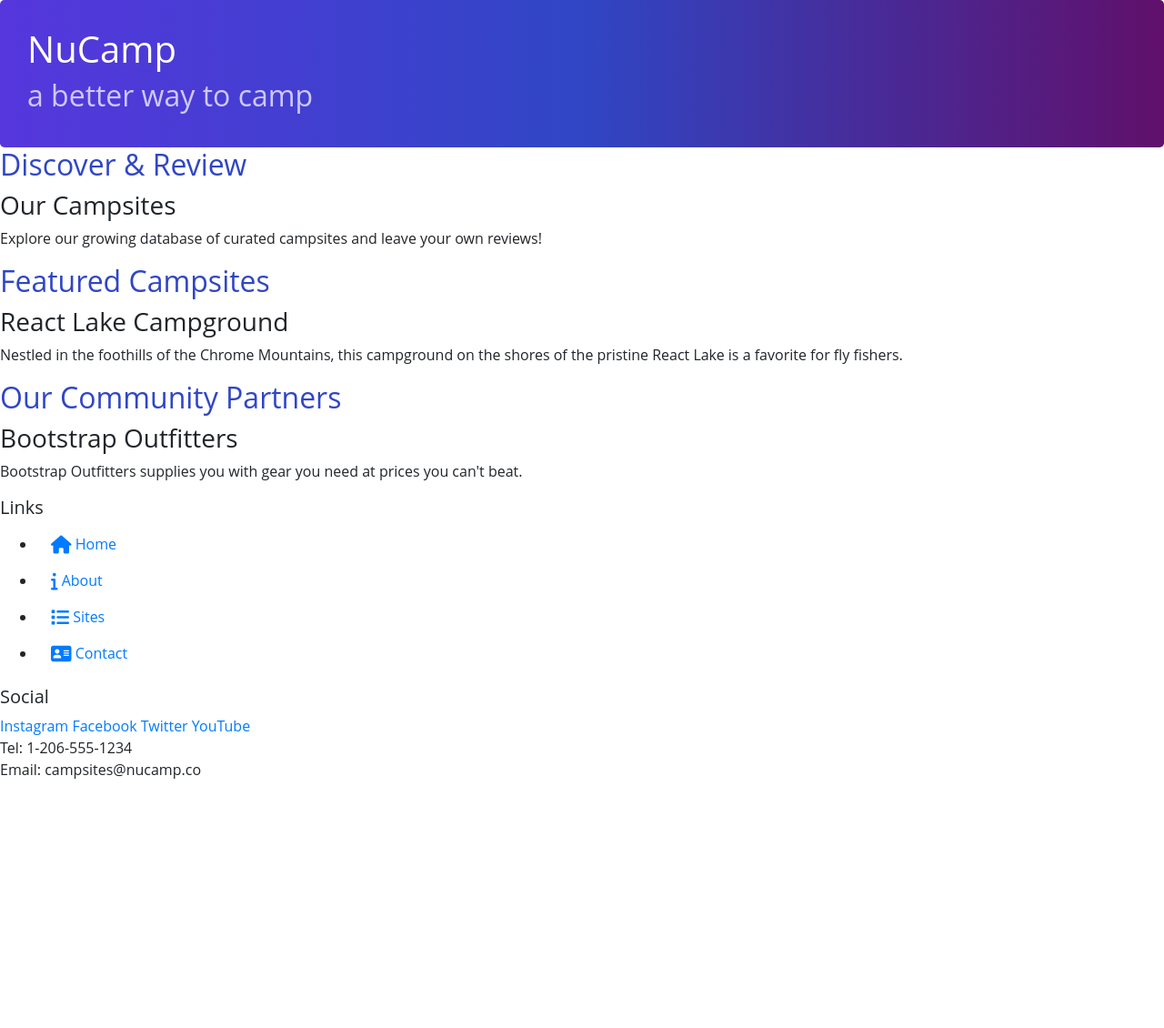
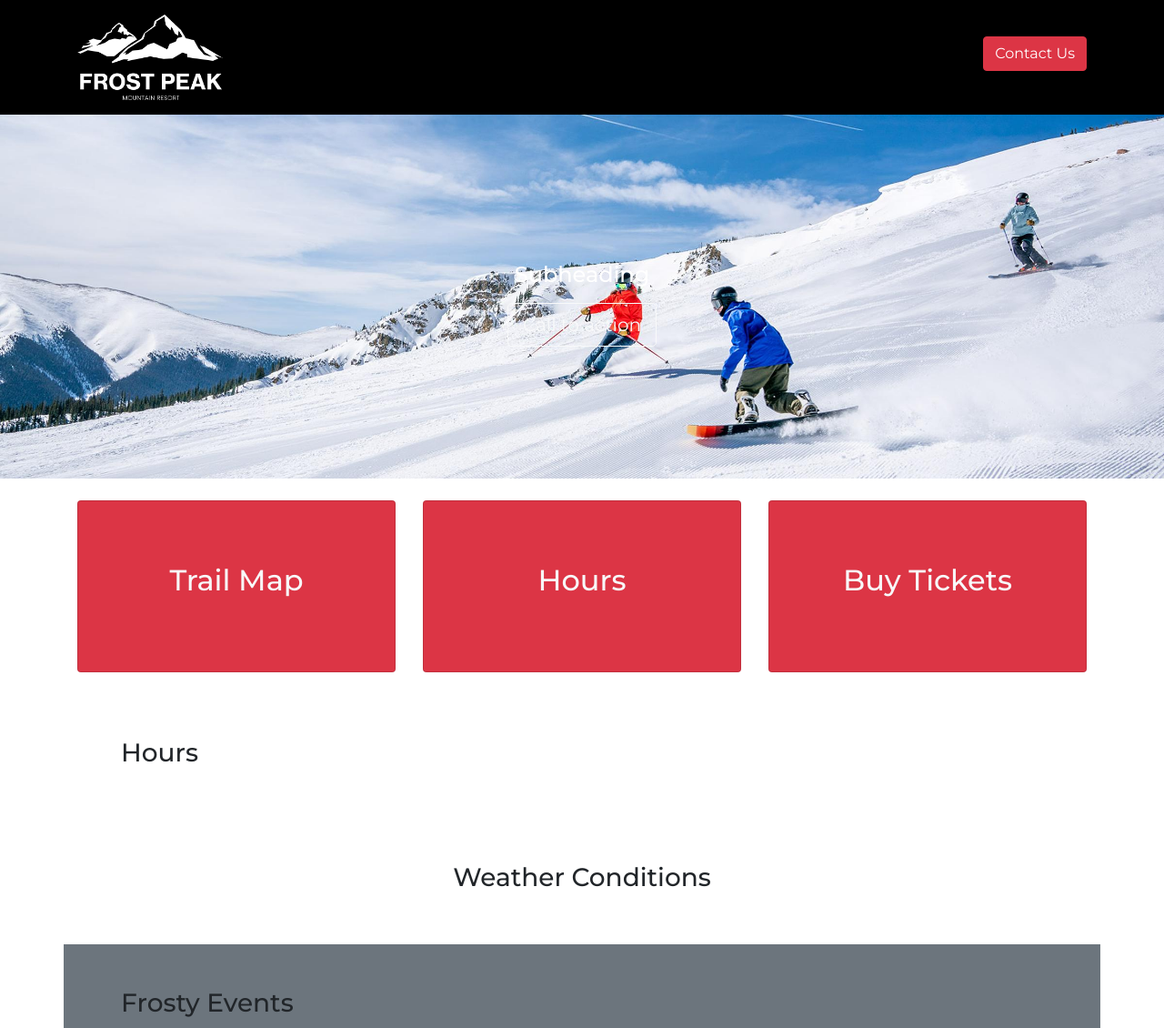
Before and after one commit to Kcounts93/frost-peak-app, a website: page index.html in a window 1280 px wide. Shown: the top 1130 px of the page at 91% size. Before the commit the page ends 858 px from the top, so only its background shows below. Drawn offline with nearby package versions, Linux system fonts and the light colour scheme.

Commit message:
Frost Peak Bootstrap Start

```diff
--- a/css/styles.scss
+++ b/css/styles.scss
@@ -1,12 +1,13 @@
-$color-primary: #3046c5;
-$color-secondary: #5637dd;
-$color-pale: #cec8ff;
-$color-mid: #901cad;
-$color-dark: #60106b;
+$color-primary: #393a3f;
+$color-secondary: #b70200;
+$color-light: #dbdbdb;
+$color-mid: #a4a4a4;
+
 $color-black-transparent: rgba(0, 0, 0, 0.5);
 
-$body-font: "Open Sans", sans-serif;
-$header-font: "Open Sans", sans-serif;
+$body-font: "Montserrat", sans-serif;
+$header-font: "Montserrat", sans-serif;
+$logo-font: "Oswald", sans-serif;
 
 body {
   font-family: $body-font;
@@ -24,25 +25,27 @@ h2 {
 
 header {
   h2 {
-    color: $color-pale;
+    color: $color-light;
   }
 }
 
+.frost-logo {
+  font-family: $logo-font;
+  font-weight: 700;
+  font-size: 2rem;
+  color: $color-primary;
+}
+
 .site-footer {
-  background-image: linear-gradient($color-pale, white);
+  background-color: white;
+  border-bottom: 1px solid;
   padding: 20px 0;
 }
 
-.jumbotron {
+header {
   margin: 0;
-  padding: 30px;
-  background-image: linear-gradient(
-    to right,
-    $color-secondary,
-    $color-primary,
-    $color-dark
-  );
-  color: white;
+  padding: 1rem;
+  background-color: black;
 }
 
 .navbar {
--- a/index.html
+++ b/index.html
@@ -15,37 +15,110 @@
     <link rel="stylesheet" href="node_modules/font-awesome/css/font-awesome.min.css" />
     <link rel="stylesheet" href="node_modules/bootstrap-social/bootstrap-social.css" />
     <link rel="stylesheet" href="css/styles.css" />
+    <link rel="preconnect" href="https://fonts.googleapis.com">
+    <link rel="preconnect" href="https://fonts.gstatic.com" crossorigin>
+    <link href="https://fonts.googleapis.com/css2?family=Montserrat:wght@300;400;500;600;7000&display=swap" rel="stylesheet">
+    <link rel="preconnect" href="https://fonts.gstatic.com" crossorigin>
+    <link href="https://fonts.googleapis.com/css2?family=Oswald:wght@700&display=swap" rel="stylesheet">
+
     <!-- endbuild -->
-
    </head>
    <body>
-      <header class="jumbotron">
-         <div>
-             <h1>NuCamp</h1>
-             <h2>a better way to camp</h2>
+    <header>
+        <div class="container">
+            <div class="row">
+                <div class="col-2 align-self-center">
+                    <img src="img/frostpeak-white-01.png" class="img-fluid" alt="logo" />
+                </div>
+                <div class="col text-right mt-4">
+                    <a role="button" class="btn btn-md btn-danger text-nowrap" id="contactUs">Contact Us</a>
+                </div>
+            </div>
         </div>
     </header>
-
-     <div>
-         <h2>Discover & Review</h2>
-         <h3>Our Campsites</h3>
-         <p>Explore our growing database of curated campsites and leave your own reviews!</p>
+<!-- Hero -->
+<div class="text-center bg-image" style="
+    background-image: url(img/hero-img.jpeg);
+    height: 50vh;
+    background-size: cover;
+    background-position: 50%;">
+    <div class="d-flex justify-content-center align-items-center h-100">
+      <div class="text-white">
+        <h1 class="mb-3"></h1>
+        <h4 class="mb-3">Subheading</h4>
+        <a class="btn btn-outline-light btn-lg" href="#!" role="button">Call to action</a>
+      </div>
+    </div>
+  </div>
+<!-- Hero -->
+ <!-- 3 Cards -->
+     <div class="container mt-4">
+        <div class="row">
+            <div class="col">
+                <a id="trailMapBtn" data-bs-toggle="modal" href="#trailMapModal" role="button">
+                <div class="card bg-danger p-5">
+                    <div class="card-body">
+                        <h2 class="card-title text-light text-center align-self-center">Trail Map</h2>
+                    </div>
+                </div>
+                </a>
+            </div>
+            <div class="col">
+                <div class="card bg-danger p-5">
+                    <div class="card-body">
+                        <h2 class="card-title text-light text-center align-self-center">Hours</h2>
+                    </div>
+                </div>
+            </div>
+            <div class="col">
+                <div class="card bg-danger p-5">
+                    <div class="card-body">
+                        <h2 class="card-title text-light text-center align-self-center">Buy Tickets </h2>
+                    </div>
+                </div>
+            </div>
+        </div>
+     </div>
+     <!-- Trail Map Modal -->
+     <div id="trailMapModal" class="modal modal-fade" role="dialog">
+        <div class="modal-dialog modal-fullscreen modal-xl" role="document">
+            <div class="modal-content align-content-center">
+                <div class="modal-header">
+                    <h3 class="modal-title text-center">Frost Peak Trail Map</h3>
+                    <button id="mapButton" type="button" class="close" data-dismiss="modal">&times;</button>
+                </div>
+                <div class="modal-body align-content-center">
+                    <div class="container-fluid text-center">
+                       <img class="img-fluid mx-auto" src="img/trailmap.png" alt="trailmap image modal">
+                    </div>
+                </div>
+             </div>
+        </div>
     </div>
 
-     <div>
-         <h2>Featured Campsites</h2>
-         <h3>React Lake Campground</h3>
-         <p>Nestled in the foothills of the Chrome Mountains, this campground on the shores of the pristine React Lake is a favorite for fly fishers.</p>
+ <!-- Rows of Menu Items -->
+     <div class="container mt-4">
+        <div class="row p-5">
+            <div class="col">
+                <h3>Hours</h3>
             </div>
-
-     <div>
-         <h2>Our Community Partners</h2>
-         <h3>Bootstrap Outfitters</h3>
-         <p>Bootstrap Outfitters supplies you with gear you need at prices you can't beat.</p>
         </div>
-
+        <div class="row p-5">
+            <div class="col">
+                <h3 class="text-center">Weather Conditions</h3>
+            </div>
+        </div>
+        <div class="row p-5 bg-secondary">
+            <div class="col">
+                <h3>Frosty Events</h3>
+            </div>
+        </div>
+     </div>
+     <!-- Footer -->
      <footer>
-         <div>
+        <div class="container">
+            <div class="row">
+            <div class="col">
                 <h5>Links</h5>
                 <ul>
                     <li class="nav-item active"><a class="nav-link" href="#"><i class="fa fa-home fa-lg"></i> Home</a></li>
@@ -54,16 +127,22 @@
                     <li class="nav-item"><a class="nav-link" href="#"><i class="fa fa-address-card fa-lg"></i> Contact</a></li>
                 </ul>
             </div>
-         <div>
+            </div>
+            <div class="row">
+                <div class="col">
                 <h5>Social</h5>
-             <a href="http://instagram.com/">Instagram</a>
-             <a href="http://facebook.com/">Facebook</a>
-             <a href="http://twitter.com/">Twitter</a>
-             <a href="http://youtube.com/">YouTube</a>
-         </div>
+                        <a href="http://instagram.com/"><i class="fa fa-instagram"></i></a>
+                        <a href="http://facebook.com/"><i class="fa fa-facebook"></i></a>
+                        <a href="http://twitter.com/"><i class="fa fa-twitter"></i></a>
+                        <a href="http://youtube.com/"><i class="fa fa-youtube"></i></a>
+
             <div>
                 Tel: 1-206-555-1234<br />
                 Email: campsites@nucamp.co
+            </div>
+            </div>
+            </div>
+
         </div>
     </footer>
 
--- a/js/scripts.js
+++ b/js/scripts.js
@@ -0,0 +1,3 @@
+$("#trailMapBtn").click(function(){
+    $('#trailMapModal').modal('show')
+});
--- a/package.json
+++ b/package.json
@@ -34,6 +34,7 @@
     "usemin-cli": "^0.6.0"
   },
   "dependencies": {
+    "@fortawesome/fontawesome-free": "^6.2.1",
     "accepts": "^1.3.8",
     "ansi-regex": "^2.1.1",
     "ansi-styles": "^2.2.1",
@@ -46,6 +47,7 @@
     "batch": "^0.6.1",
     "binary-extensions": "^2.2.0",
     "bootstrap": "^4.5.2",
+    "bootstrap-icons": "^1.10.2",
     "brace-expansion": "^1.1.11",
     "braces": "^3.0.2",
     "browser-sync": "^2.27.10",
@@ -87,6 +89,7 @@
     "fill-range": "^7.0.1",
     "finalhandler": "^1.1.0",
     "follow-redirects": "^1.15.2",
+    "font-awesome": "^4.7.0",
     "fresh": "^0.5.2",
     "fs-extra": "^3.0.1",
     "fsevents": "^2.3.2",
```
Also changed, not shown: css/styles.css, img/frostpeak-black-01.png (added), img/frostpeak-red-01.png (added), img/frostpeak-white-01.png (added), img/hero-img.jpeg (added), img/trailmap.png (added), 1 other file. Lines whose indentation alone changed are shown as unchanged.
